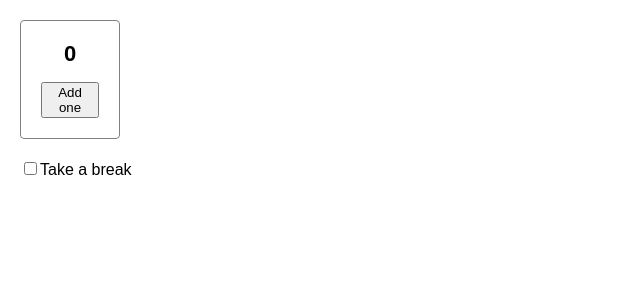
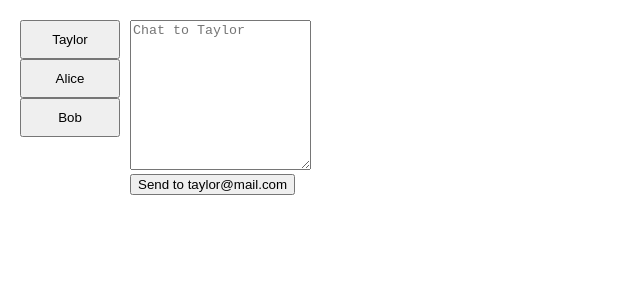
Before and after one commit to Ashik-2000/React, a React (Vite) app in the folder ForCoursePractice/: page / in a window 1280 px wide. Shown: the top 300 px of the page, without its empty margins (0-640 px from the left). Built offline with nearby package versions, Linux system fonts and the light colour scheme.

Commit message:
react documentation

```diff
--- a/ForCoursePractice/src/App.jsx
+++ b/ForCoursePractice/src/App.jsx
@@ -1,41 +1,32 @@
 import { useState } from "react";
+import Chat from "./Chat";
+import ContactList from "./ContactList";
 
-export default function App() {
-    const [isPaused, setIsPaused] = useState(false);
+export default function Messenger() {
+    const [to, setTo] = useState(contacts[0]);
+    const [message, setMessage] = useState({ 0: "", 1: "", 3: "" });
+
+    const handlChange = (contactId, text) => {
+        setMessage((prev) => ({
+            ...prev,
+            [contactId]: text,
+        }));
+    };
     return (
         <div>
-            {isPaused ? <p> Break Time! </p> : <Counter />}
-            <label>
-                <input
-                    type="checkbox"
-                    checked={isPaused}
-                    onChange={(e) => {
-                        setIsPaused(e.target.checked);
-                    }}
-                />
-                Take a break
-            </label>
+            <ContactList contacts={contacts} onSelect={setTo} />
+            <Chat
+                key={to.id}
+                contact={to}
+                message={message[to.id]}
+                handleChange={handlChange}
+            />
         </div>
     );
 }
 
-function Counter() {
-    const [score, setScore] = useState(0);
-    const [hover, setHover] = useState(false);
-
-    let className = "counter";
-    if (hover) {
-        className += " hover";
-    }
-
-    return (
-        <div
-            className={className}
-            onPointerEnter={() => setHover(true)}
-            onPointerLeave={() => setHover(false)}
-        >
-            <h1>{score}</h1>
-            <button onClick={() => setScore(score + 1)}>Add one</button>
-        </div>
-    );
-}
+const contacts = [
+    { id: 0, name: "Taylor", email: "taylor@mail.com" },
+    { id: 1, name: "Alice", email: "alice@mail.com" },
+    { id: 2, name: "Bob", email: "bob@mail.com" },
+];
--- /dev/null
+++ b/ForCoursePractice/src/Chat.jsx
@@ -0,0 +1,13 @@
+export default function Chat({ contact, message, handleChange }) {
+    return (
+        <section className="chat">
+            <textarea
+                value={message}
+                placeholder={"Chat to " + contact.name}
+                onChange={(e) => handleChange(contact.id, e.target.value)}
+            />
+            <br />
+            <button>Send to {contact.email}</button>
+        </section>
+    );
+}
--- /dev/null
+++ b/ForCoursePractice/src/ContactList.jsx
@@ -0,0 +1,19 @@
+export default function ContactList({contacts, onSelect}) {
+    return (
+        <section className="contact-list">
+            <ul>
+                {contacts.map((contact) => (
+                    <li key={contact.id}>
+                        <button
+                            onClick={() => {
+                                onSelect(contact);
+                            }}
+                        >
+                            {contact.name}
+                        </button>
+                    </li>
+                ))}
+            </ul>
+        </section>
+    );
+}
--- a/ForCoursePractice/src/style.css
+++ b/ForCoursePractice/src/style.css
@@ -46,26 +46,22 @@ ul {
     padding-inline-start: 20px;
 }
 
-label {
-    display: block;
-    clear: both;
+.chat,
+.contact-list {
+    float: left;
+    margin-bottom: 20px;
 }
-
-.counter {
+ul,
+li {
+    list-style: none;
+    margin: 0;
+    padding: 0;
+}
+li button {
     width: 100px;
-    text-align: center;
-    border: 1px solid gray;
-    border-radius: 4px;
-    padding: 20px;
-    margin: 0 20px 20px 0;
-    float: left;
+    padding: 10px;
+    margin-right: 10px;
 }
-
-.fancy {
-    border: 5px solid gold;
-    color: #ff6767;
+textarea {
+    height: 150px;
 }
-
-.hover {
-    background: #ffffd8;
-}
```
